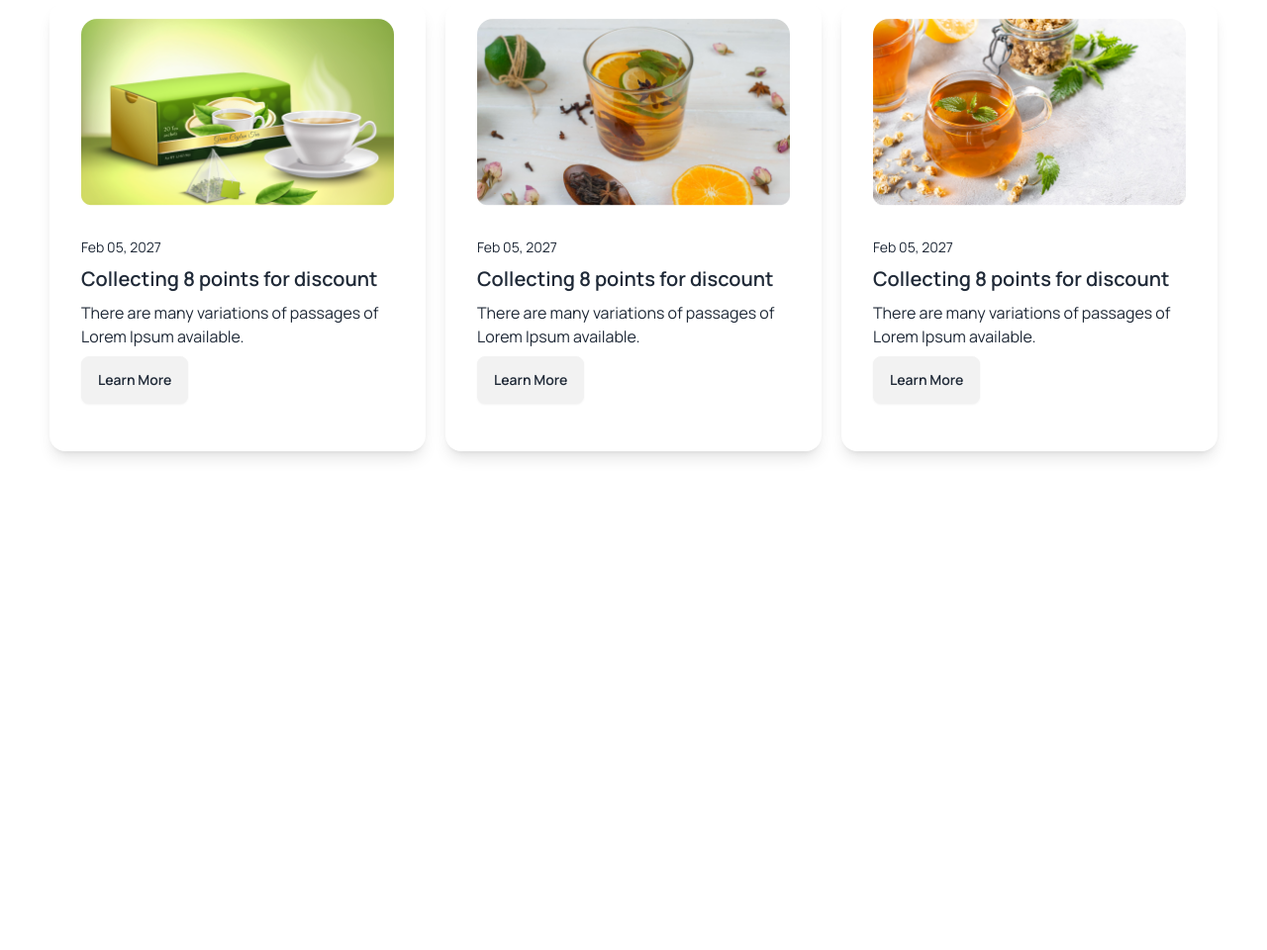
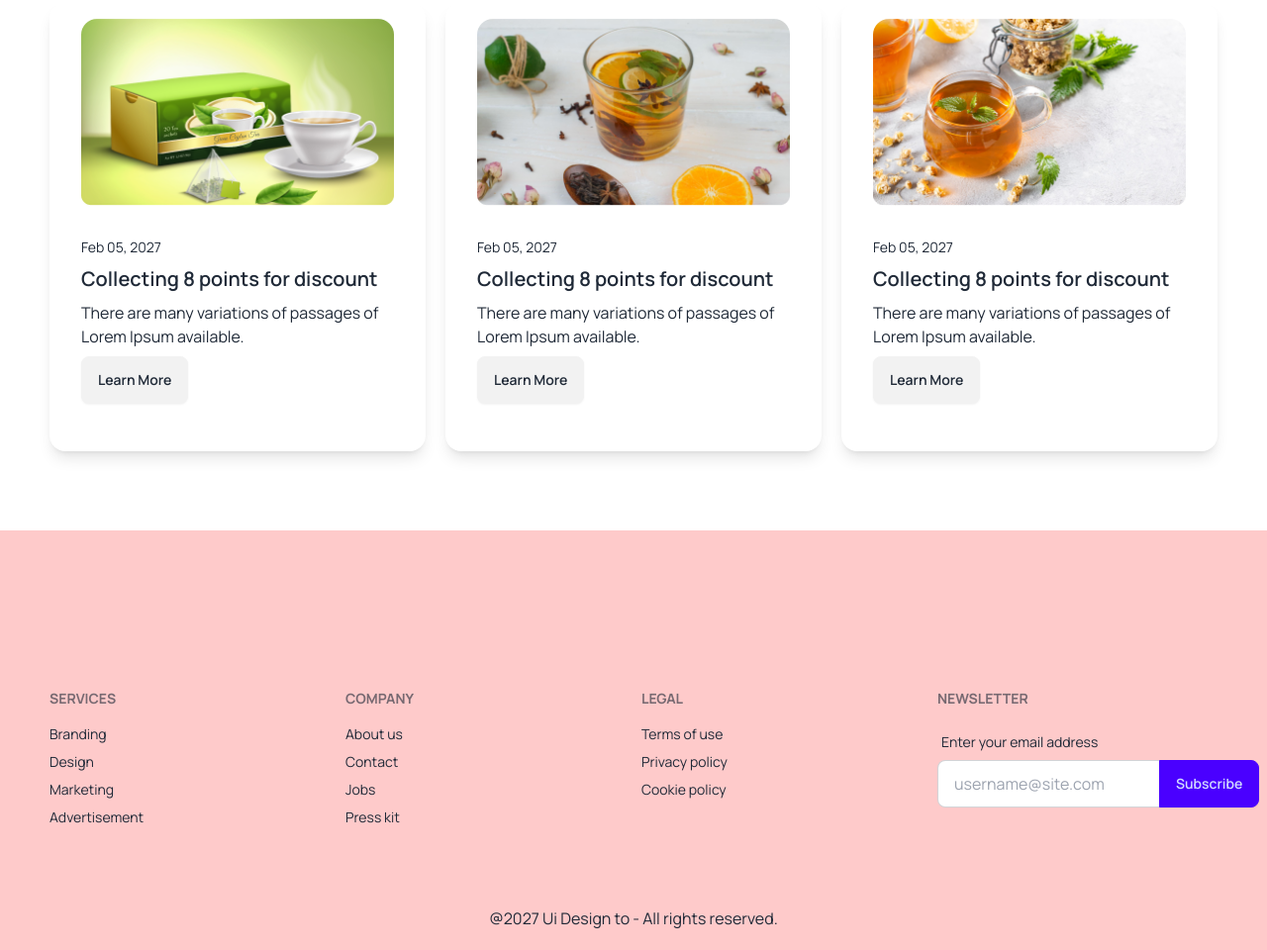
Before and after one commit to bapibiswas100808/tea-house, a plain HTML site: page index.html in a window 1280 px wide. Shown: the part 2855-3815 px from the top of the page at 99% size. Before the commit the page ends 3391 px from the top, so only its background shows below. Drawn offline with nearby package versions, Linux system fonts and the light colour scheme.

Commit message:
project done

```diff
--- a/index.html
+++ b/index.html
@@ -304,6 +304,48 @@
         </div>
       </section>
     </main>
-    <footer></footer>
+    <footer class="bg-red-200 px-5 lg:px-0">
+      <div
+        class="footer max-w-[1180px] mx-auto py-10 lg:pt-40 lg:pb-20 grid grid-cols-1 md:grid-cols-2 lg:grid-cols-4 justify-between text-center"
+      >
+        <nav class="mx-auto lg:mx-0">
+          <header class="footer-title">Services</header>
+          <a class="link link-hover">Branding</a>
+          <a class="link link-hover">Design</a>
+          <a class="link link-hover">Marketing</a>
+          <a class="link link-hover">Advertisement</a>
+        </nav>
+        <nav class="mx-auto lg:mx-0">
+          <header class="footer-title">Company</header>
+          <a class="link link-hover">About us</a>
+          <a class="link link-hover">Contact</a>
+          <a class="link link-hover">Jobs</a>
+          <a class="link link-hover">Press kit</a>
+        </nav>
+        <nav class="mx-auto lg:mx-0">
+          <header class="footer-title">Legal</header>
+          <a class="link link-hover">Terms of use</a>
+          <a class="link link-hover">Privacy policy</a>
+          <a class="link link-hover">Cookie policy</a>
+        </nav>
+        <form class="mx-auto lg:mx-0">
+          <header class="footer-title">Newsletter</header>
+          <fieldset class="form-control">
+            <label class="label">
+              <span class="label-text">Enter your email address</span>
+            </label>
+            <div class="join">
+              <input
+                type="text"
+                placeholder="username@site.com"
+                class="input input-bordered join-item"
+              />
+              <button class="btn btn-primary join-item">Subscribe</button>
+            </div>
+          </fieldset>
+        </form>
+      </div>
+      <p class="text-center pb-5">@2027 Ui Design to - All rights reserved.</p>
+    </footer>
   </body>
 </html>
```
